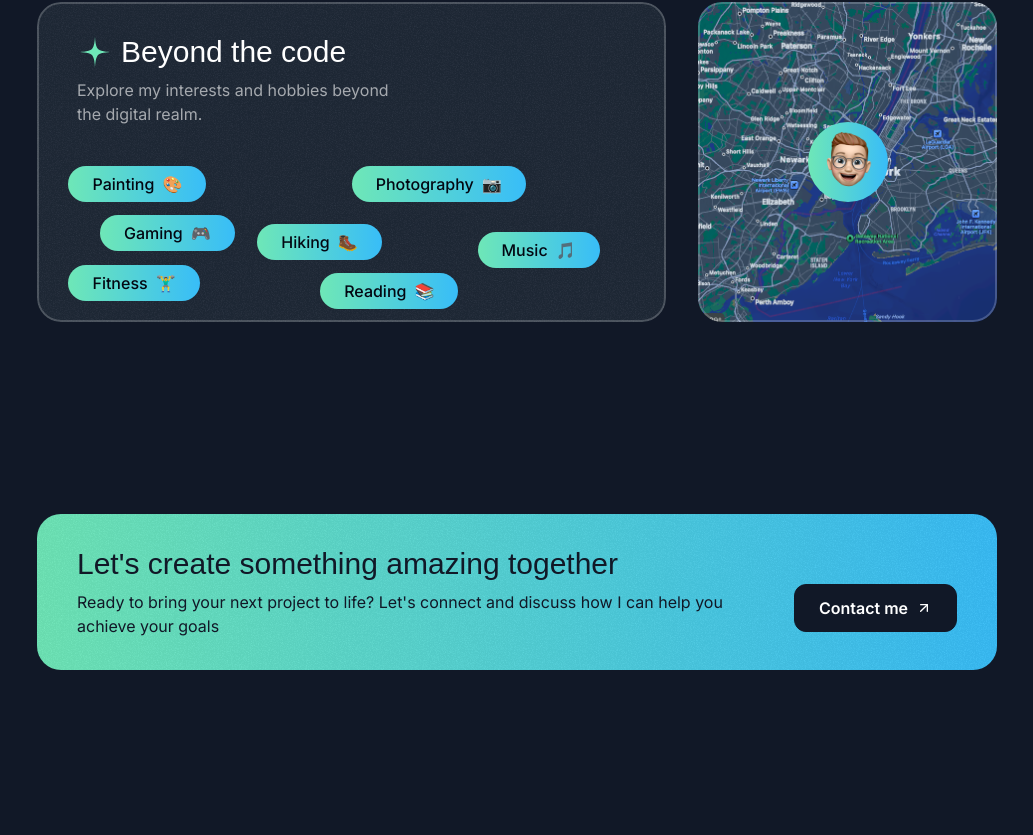
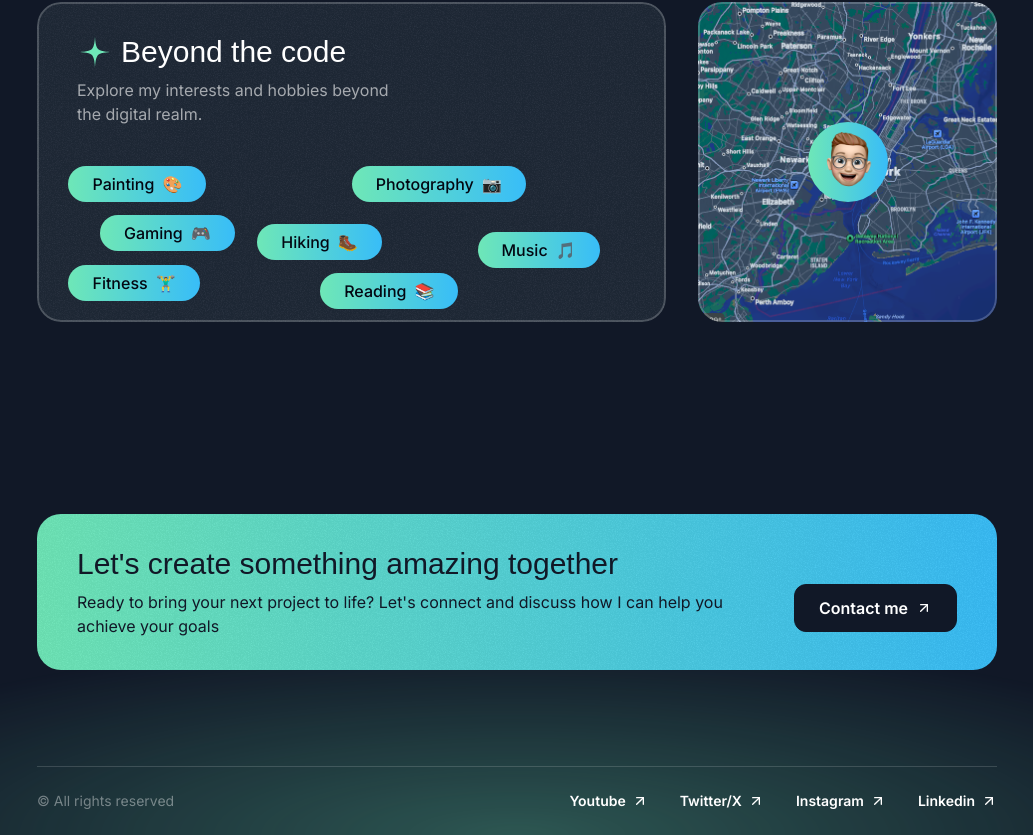
Before and after one commit to NaK8/portfolio, a Next.js app: page / in a window 1280 px wide. Shown: the part 4574-5409 px from the top of the page, without its empty margins (123-1156 px from the left). Before the commit the page ends 5340 px from the top, so only its background shows below. Built offline with nearby package versions, Linux system fonts and the light colour scheme; a web font is replaced by a local one.

Commit message:
add footer section

```diff
--- a/app/page.tsx
+++ b/app/page.tsx
@@ -1,5 +1,6 @@
 import AboutSection from "@/sections/About";
 import ContactSection from "@/sections/Contact";
+import Footer from "@/sections/Footer";
 import Header from "@/sections/Header";
 import HeroSection from "@/sections/Hero";
 import ProjectsSection from "@/sections/Projects";
@@ -16,6 +17,7 @@ export default function Home() {
       <TestimonialsSection />
       <AboutSection />
       <ContactSection />
+      <Footer />
     </div>
   );
 }
--- a/sections/Footer.tsx
+++ b/sections/Footer.tsx
@@ -1,3 +1,47 @@
-export const Footer = () => {
-  return <div>Footer Section</div>;
+import ArrowUpRightIcon from "@/assets/icons/arrow-up-right.svg";
+
+const footerLinks = [
+  {
+    title: "Youtube",
+    href: "#",
+  },
+  {
+    title: "Twitter/X",
+    href: "#",
+  },
+  {
+    title: "Instagram",
+    href: "#",
+  },
+  {
+    title: "Linkedin",
+    href: "#",
+  },
+];
+
+const Footer = () => {
+  return (
+    <footer className="relative -z-10 overflow-x-clip">
+      <div className="absolute bottom-0 left-1/2 -z-10 h-[400px] w-[1600px] -translate-x-1/2 bg-emerald-300/30 [mask-image:radial-gradient(50%_50%_at_bottom_center,black,transparent)]"></div>
+      <div className="container">
+        <div className="flex flex-col items-center gap-8 border-t border-white/15 py-6 text-sm md:flex-row md:justify-between">
+          <div className="text-white/40">&copy; All rights reserved</div>
+          <nav className="flex flex-col items-center gap-8 md:flex-row">
+            {footerLinks.map((link) => (
+              <a
+                href=""
+                key={crypto.randomUUID()}
+                className="inline-flex items-center gap-1.5"
+              >
+                <span className="font-semibold">{link.title}</span>
+                <ArrowUpRightIcon className="size-4" />
+              </a>
+            ))}
+          </nav>
+        </div>
+      </div>
+    </footer>
+  );
 };
+
+export default Footer;
```
